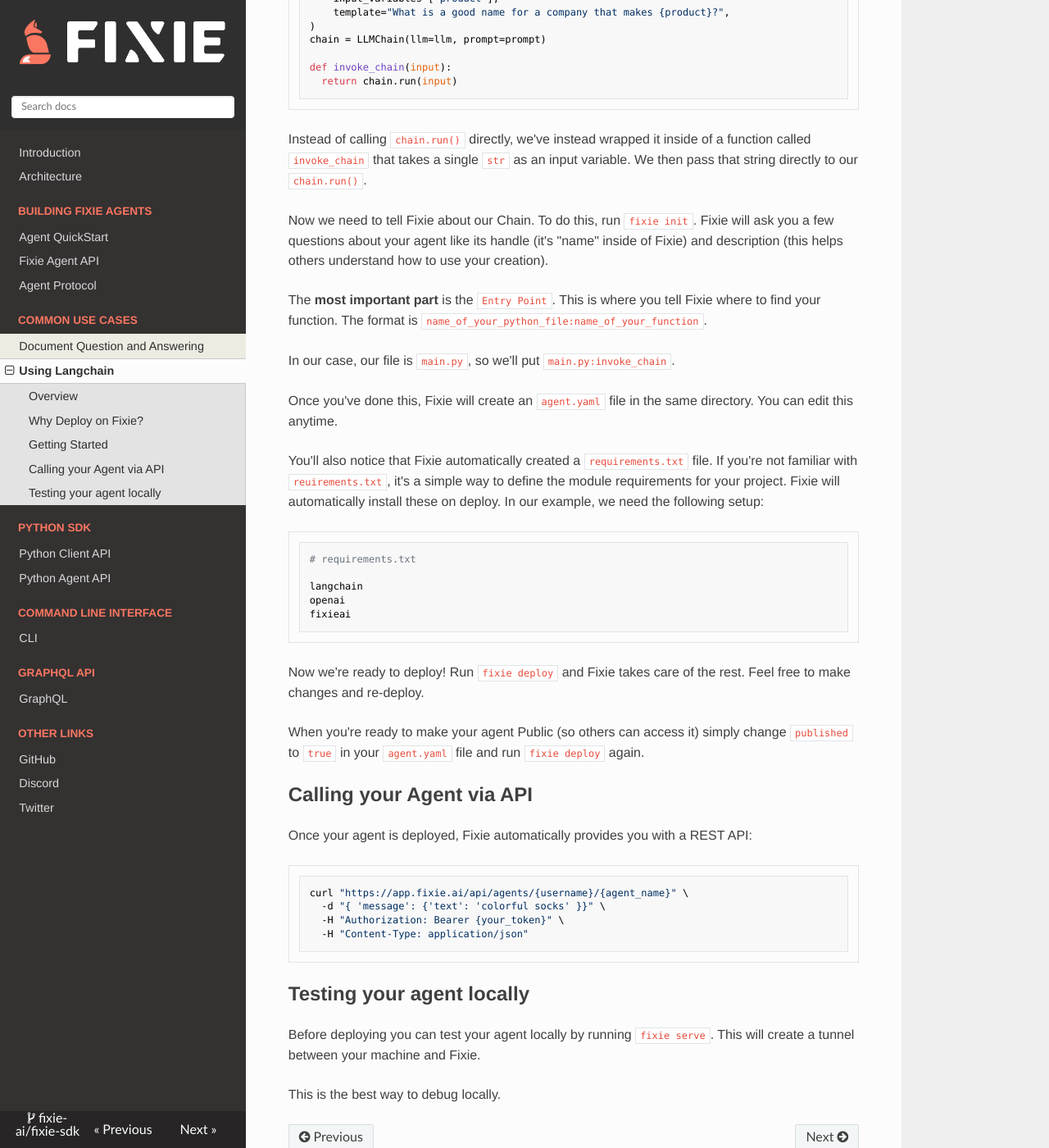
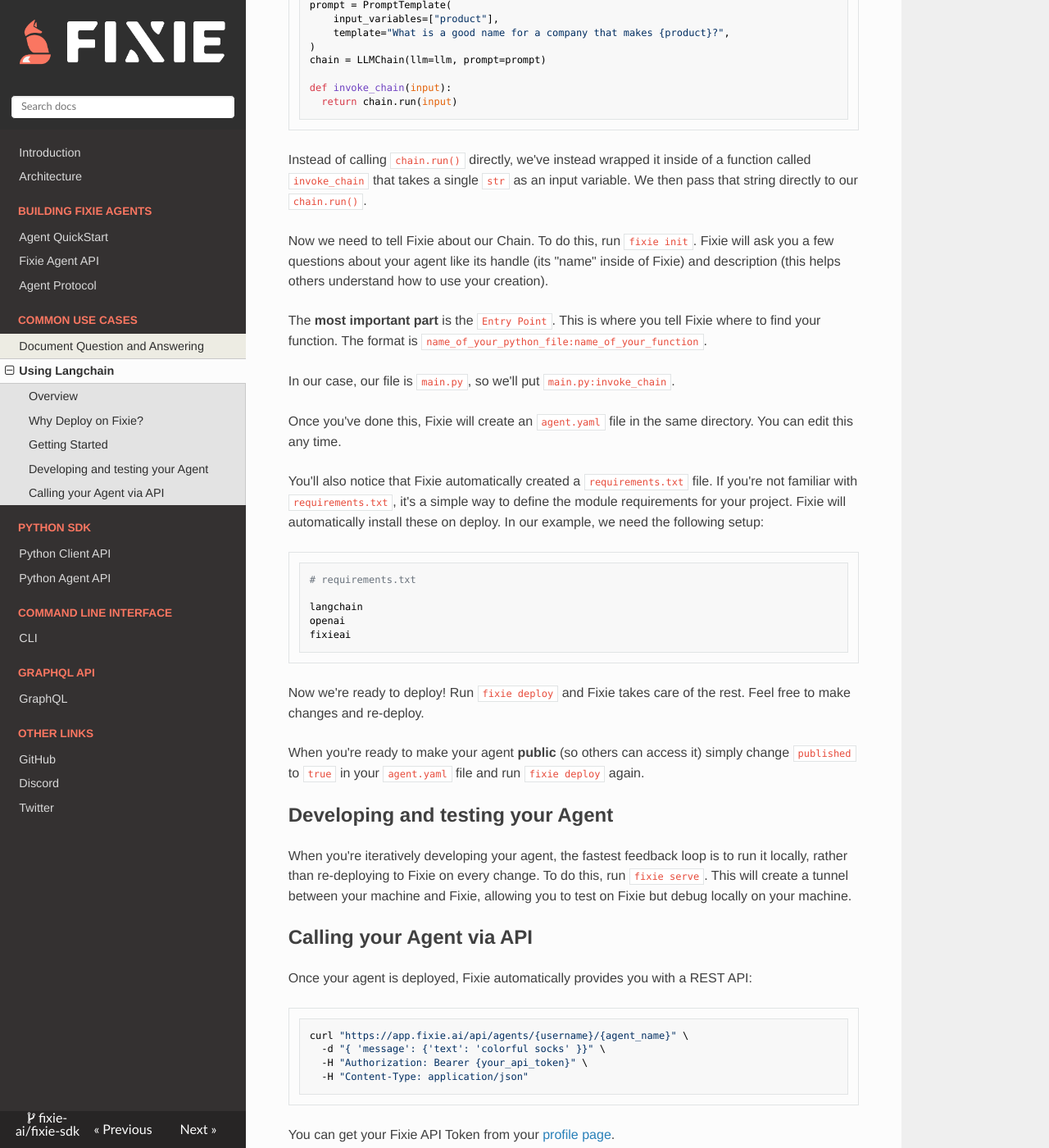
Before and after one commit to fixie-ai/fixie-sdk-js, an MkDocs documentation site: the page built from docs/langchain.md, in a window 1280 px wide and 1400 px high, scrolled down 1442 px. Shown: the whole window at 82% size. Built offline with MkDocs 1.6.1, drawn with Linux system fonts in a browser that asks for light colours; nearby versions of some CDN libraries; some of the changed text lies outside the part shown.

Commit message:
address nick's feedback

````diff
--- a/docs/langchain.md
+++ b/docs/langchain.md
@@ -8,13 +8,13 @@
 
 Deploying on Fixie gives you three major advantages:
 
-1. We host it for you (for free). Simply run `fixie deploy` and your Agent will be hosted in the cloud, complete with a REST API for calling it programatically and a shareable URL that will allow others to test your agent themselves.
+1. We host it for you (for free). Simply run `fixie deploy` and your Agent will be hosted in the cloud, complete with a REST API for calling it programatically and a shareable URL that will allow others to demo your agent in the browser.
 1. No need for an OpenAI key. Fixie will automatically take care of that, and supports 1,000 free requests per day, per user. So if your creation gets popular, you're not stuck footing the bill or asking people to mint their own key.
 1. It allows you to integrate with the rest of the Fixie ecosystem. This means other people in the community will be able to leverage your agent and vice-versa.
 
 ## Getting Started
 
-First, you'll need to make sure you have `fixie` installed on your machine with `pip install fixieai`. This will install the Fixie CLI, which you'll need for deploying to Fixie.
+First, you'll need to make sure you have `fixie` installed on your machine with `pip install fixieai`. This will install the Fixie CLI, which you'll need for deploying to Fixie. You'll also need a Fixie account and to authorize the Fixie CLI. You can do both by running `fixie auth`.
 
 Next, you'll need to tell Fixie what function to call to invoke your app. As an example, let's imagine something as simple as a [PromptTemplate](https://python.langchain.com/en/latest/getting_started/getting_started.html):
 
@@ -56,15 +56,15 @@ def invoke_chain(input):
 
 Instead of calling `chain.run()` directly, we've instead wrapped it inside of a function called `invoke_chain` that takes a single `str` as an input variable. We then pass that string directly to our `chain.run()`.
 
-Now we need to tell Fixie about our Chain. To do this, run `fixie init`. Fixie will ask you a few questions about your agent like its handle (it's "name" inside of Fixie) and description (this helps others understand how to use your creation).
+Now we need to tell Fixie about our Chain. To do this, run `fixie init`. Fixie will ask you a few questions about your agent like its handle (its "name" inside of Fixie) and description (this helps others understand how to use your creation).
 
 The **most important part** is the `Entry Point`. This is where you tell Fixie where to find your function. The format is `name_of_your_python_file:name_of_your_function`.
 
 In our case, our file is `main.py`, so we'll put `main.py:invoke_chain`.
 
-Once you've done this, Fixie will create an `agent.yaml` file in the same directory. You can edit this anytime.
+Once you've done this, Fixie will create an `agent.yaml` file in the same directory. You can edit this any time.
 
-You'll also notice that Fixie automatically created a `requirements.txt` file. If you're not familiar with `reuirements.txt`, it's a simple way to define the module requirements for your project. Fixie will automatically install these on deploy. In our example, we need the following setup:
+You'll also notice that Fixie automatically created a `requirements.txt` file. If you're not familiar with `requirements.txt`, it's a simple way to define the module requirements for your project. Fixie will automatically install these on deploy. In our example, we need the following setup:
 
 ```python
 # requirements.txt
@@ -76,7 +76,11 @@ fixieai
 
 Now we're ready to deploy! Run `fixie deploy` and Fixie takes care of the rest. Feel free to make changes and re-deploy.
 
-When you're ready to make your agent Public (so others can access it) simply change `published` to `true` in your `agent.yaml` file and run `fixie deploy` again.
+When you're ready to make your agent **public** (so others can access it) simply change `published` to `true` in your `agent.yaml` file and run `fixie deploy` again.
+
+## Developing and testing your Agent
+
+When you're iteratively developing your agent, the fastest feedback loop is to run it locally, rather than re-deploying to Fixie on every change. To do this, run `fixie serve`. This will create a tunnel between your machine and Fixie, allowing you to test on Fixie but debug locally on your machine.
 
 ## Calling your Agent via API
 
@@ -85,12 +89,8 @@ Once your agent is deployed, Fixie automatically provides you with a REST API:
 ```console
 curl "https://app.fixie.ai/api/agents/{username}/{agent_name}" \
   -d "{ 'message': {'text': 'colorful socks' }}" \
-  -H "Authorization: Bearer {your_token}" \
+  -H "Authorization: Bearer {your_api_token}" \
   -H "Content-Type: application/json"
 ```
 
-## Testing your agent locally
-
-Before deploying you can test your agent locally by running `fixie serve`. This will create a tunnel between your machine and Fixie.
-
-This is the best way to debug locally.
+You can get your Fixie API Token from your [profile page](https://app.fixie.ai/profile).
````
